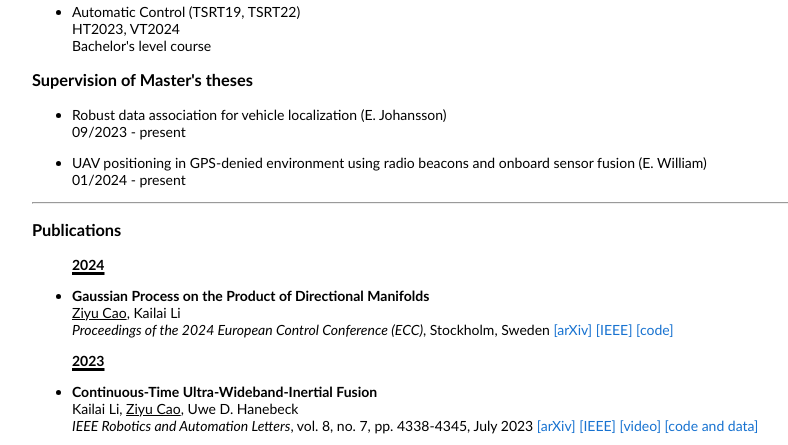
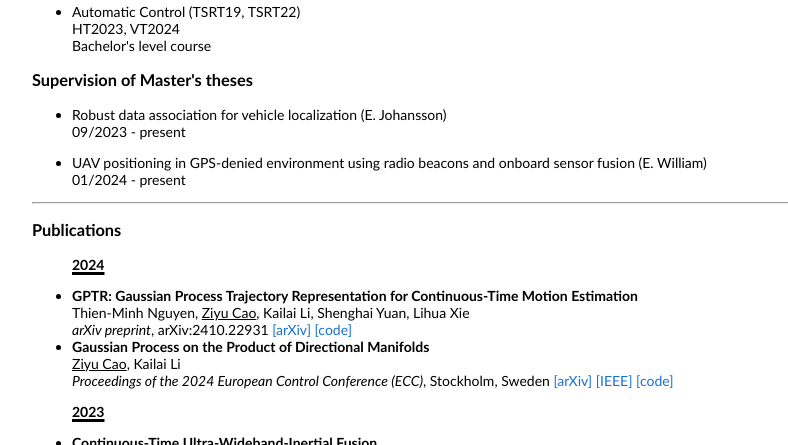
Before and after one commit to ATeapot649/ATeapot649.github.io, a plain HTML site: page index.html in a window 1280 px wide. Shown: the part 960-1405 px from the top of the page, without its empty margins (108-896 px from the left). Drawn offline with Linux system fonts and the light colour scheme.

Commit message:
update publication

```diff
--- a/index.html
+++ b/index.html
@@ -131,6 +131,12 @@
     <ul>
         <p style="text-decoration:underline;text-decoration-thickness:3px"><strong>2024</strong></p>
         <li>
+            <strong>GPTR: Gaussian Process Trajectory Representation for Continuous-Time Motion Estimation</strong><br>
+            Thien-Minh Nguyen, <u>Ziyu Cao</u>, Kailai Li, Shenghai Yuan, Lihua Xie<br>
+            <em>arXiv preprint</em>, arXiv:2410.22931 <a href="https://arxiv.org/pdf/2410.22931">[arXiv]</a> <a href="https://github.com/brytsknguyen/gptr">[code]</a>
+        </li>
+
+        <li>
             <strong>Gaussian Process on the Product of Directional Manifolds</strong><br>
             <u>Ziyu Cao</u>, Kailai Li<br>
             <em>Proceedings of the 2024 European Control Conference (ECC)</em>, Stockholm, Sweden <a href="https://arxiv.org/abs/2303.06799">[arXiv]</a> <a href="https://ieeexplore.ieee.org/document/10591239">[IEEE]</a> <a href="https://github.com/ASIG-X/hyperToroidalGP">[code]</a>
```
